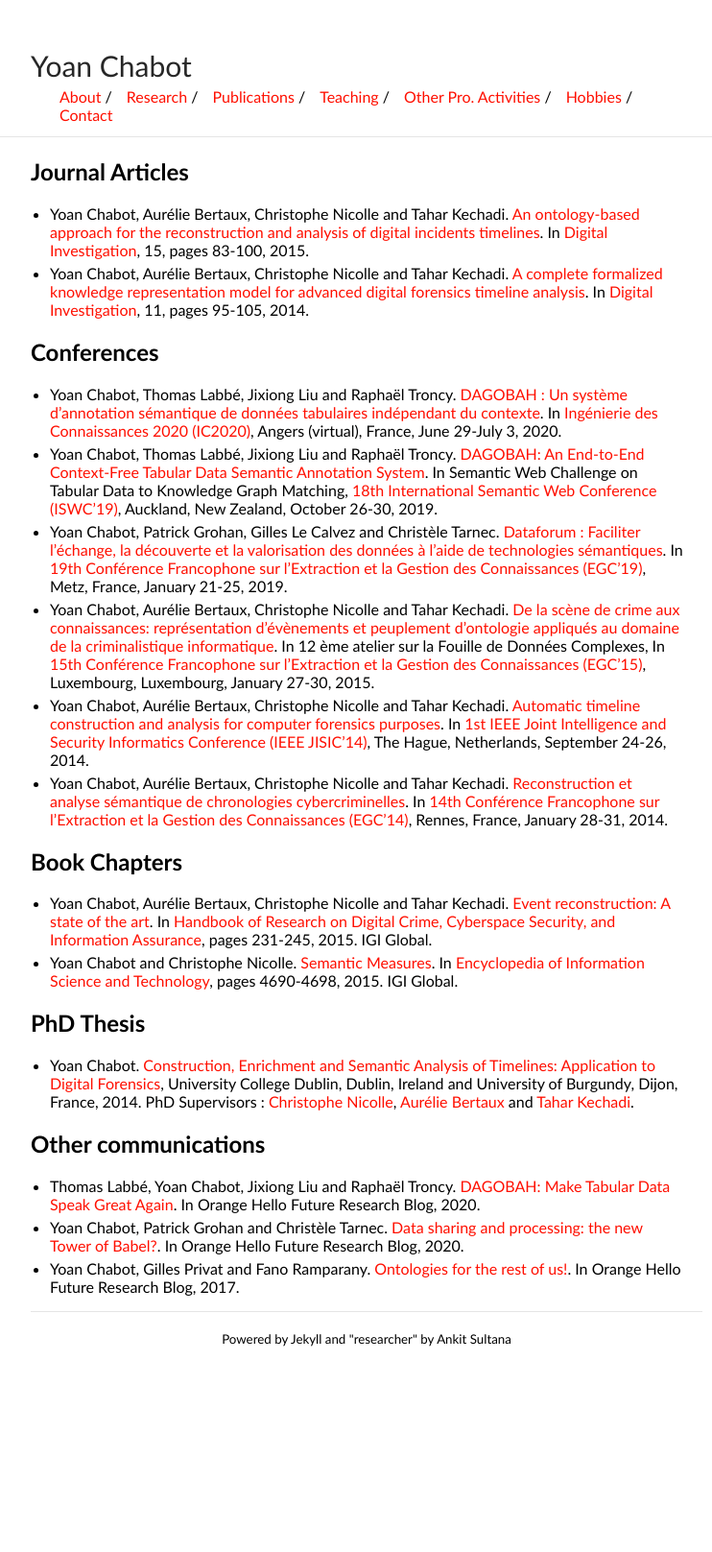
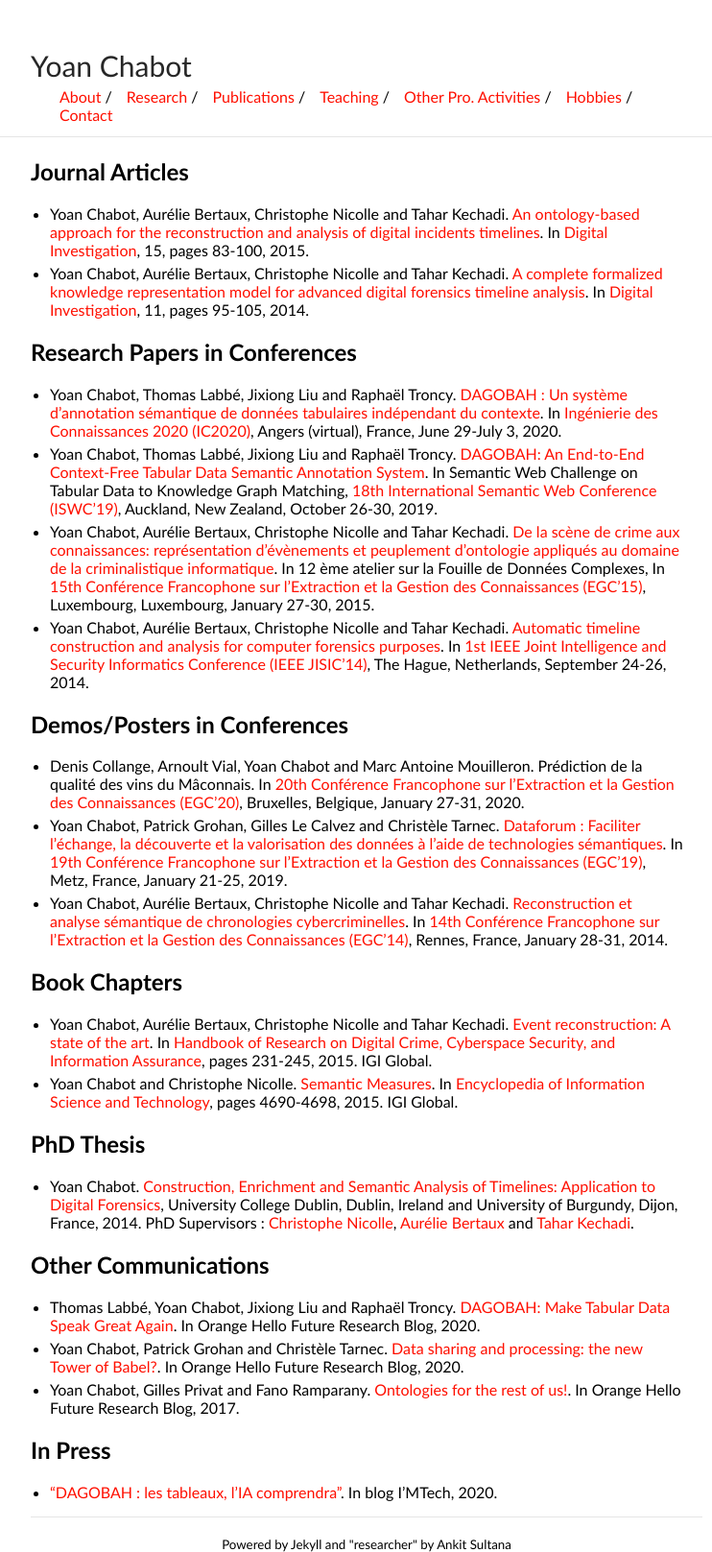
Before and after one commit to yoanchabot/yoanchabot.github.io, a Jekyll site: the page built from publications.md, in a window 1280 px wide. Shown: the whole page at 96% size, without its empty margins (258-1000 px from the left). Built offline with Jekyll 4.4.1, drawn with Linux system fonts in a browser that asks for light colours; before the commit the page ends 1403 px from its top, so only the background shows below that.

Commit message:
Update publications.md

```diff
--- a/publications.md
+++ b/publications.md
@@ -8,13 +8,17 @@ title: Publications
 * Yoan Chabot, Aurélie Bertaux, Christophe Nicolle and Tahar Kechadi. [An ontology-based approach for the reconstruction and analysis of digital incidents timelines](https://www.sciencedirect.com/science/article/abs/pii/S1742287615000869). In [Digital Investigation](https://www.sciencedirect.com/journal/digital-investigation), 15, pages 83-100, 2015.
 * Yoan Chabot, Aurélie Bertaux, Christophe Nicolle and Tahar Kechadi. [A complete formalized knowledge representation model for advanced digital forensics timeline analysis](https://www.sciencedirect.com/science/article/pii/S1742287614000528). In [Digital Investigation](https://www.sciencedirect.com/journal/digital-investigation), 11, pages 95-105, 2014.
 
-## Conferences
+## Research Papers in Conferences
 
 * Yoan Chabot, Thomas Labbé, Jixiong Liu and Raphaël Troncy. [DAGOBAH : Un système d'annotation sémantique de données tabulaires indépendant du contexte](http://pfia2020.fr/wp-content/uploads/2020/06/actes_IC_CH_PFIA2020.pdf). In [Ingénierie des Connaissances 2020 (IC2020)](http://pfia2020.fr/ic-2020/), Angers (virtual), France, June 29-July 3, 2020.
 * Yoan Chabot, Thomas Labbé, Jixiong Liu and Raphaël Troncy. [DAGOBAH: An End-to-End Context-Free Tabular Data Semantic Annotation System](http://ceur-ws.org/Vol-2553/paper6.pdf). In Semantic Web Challenge on Tabular Data to Knowledge Graph Matching, [18th International Semantic Web Conference (ISWC'19)](https://iswc2019.semanticweb.org/), Auckland, New Zealand, October 26-30, 2019.
-* Yoan Chabot, Patrick Grohan, Gilles Le Calvez and Christèle Tarnec. [Dataforum : Faciliter l'échange, la découverte et la valorisation des données à l'aide de technologies sémantiques](https://editions-rnti.fr/?inprocid=1002529). In [19th Conférence Francophone sur l'Extraction et la Gestion des Connaissances (EGC'19)](https://egc2019.sciencesconf.org/), Metz, France, January 21-25, 2019.
 * Yoan Chabot, Aurélie Bertaux, Christophe Nicolle and Tahar Kechadi. [De la scène de crime aux connaissances: représentation d’évènements et peuplement d’ontologie appliqués au domaine de la criminalistique informatique](https://www.insight-centre.org/sites/default/files/publications/17.212_de_la_scene_de_crime_aux_connaissances_representation_devenements_et_peuplement_dontologie_appliques_au_domaine_de_la_criminalistique_informatique.pdf). In 12 ème atelier sur la Fouille de Données Complexes, In [15th Conférence Francophone sur l'Extraction et la Gestion des Connaissances (EGC'15)](https://www.egc.asso.fr/publications/actes-egc/actes-conference-egc-2015.html), Luxembourg, Luxembourg, January 27-30, 2015.
 * Yoan Chabot, Aurélie Bertaux, Christophe Nicolle and Tahar Kechadi. [Automatic timeline construction and analysis for computer forensics purposes](https://ieeexplore.ieee.org/document/6975591). In [1st IEEE Joint Intelligence and Security Informatics Conference (IEEE JISIC'14)](http://www.eisic.eu/eisic2014/), The Hague, Netherlands, September 24-26, 2014.
+
+## Demos/Posters in Conferences
+
+* Denis Collange, Arnoult Vial, Yoan Chabot and Marc Antoine Mouilleron. Prédiction de la qualité des vins du Mâconnais. In [20th Conférence Francophone sur l'Extraction et la Gestion des Connaissances (EGC'20)](https://egc2020.sciencesconf.org/), Bruxelles, Belgique, January 27-31, 2020.
+* Yoan Chabot, Patrick Grohan, Gilles Le Calvez and Christèle Tarnec. [Dataforum : Faciliter l'échange, la découverte et la valorisation des données à l'aide de technologies sémantiques](https://editions-rnti.fr/?inprocid=1002529). In [19th Conférence Francophone sur l'Extraction et la Gestion des Connaissances (EGC'19)](https://egc2019.sciencesconf.org/), Metz, France, January 21-25, 2019.
 * Yoan Chabot, Aurélie Bertaux, Christophe Nicolle and Tahar Kechadi. [Reconstruction et analyse sémantique de chronologies cybercriminelles](https://editions-rnti.fr/?inprocid=1001969). In [14th Conférence Francophone sur l'Extraction et la Gestion des Connaissances (EGC'14)](http://egc2014.irisa.fr/), Rennes, France, January 28-31, 2014.
 
 ## Book Chapters
@@ -26,8 +30,11 @@ title: Publications
 
 * Yoan Chabot. [Construction, Enrichment and Semantic Analysis of Timelines: Application to Digital Forensics](http://www.theses.fr/2015DIJOS037/document), University College Dublin, Dublin, Ireland and University of Burgundy, Dijon, France, 2014. PhD Supervisors : [Christophe Nicolle](https://scholar.google.fr/citations?user=sIwxy6IAAAAJ&hl=fr), [Aurélie Bertaux](https://scholar.google.fr/citations?hl=fr&user=virzKdYAAAAJ) and [Tahar Kechadi](https://people.ucd.ie/tahar.kechadi).
 
-## Other communications
+## Other Communications
 
 * Thomas Labbé, Yoan Chabot, Jixiong Liu and Raphaël Troncy. [DAGOBAH: Make Tabular Data Speak Great Again](https://hellofuture.orange.com/en/dagobah-make-tabular-data-speak-great-again/). In Orange Hello Future Research Blog, 2020.
 * Yoan Chabot, Patrick Grohan and Christèle Tarnec. [Data sharing and processing: the new Tower of Babel?](https://hellofuture.orange.com/en/data-sharing-and-processing-the-new-tower-of-babel/). In Orange Hello Future Research Blog, 2020.
 * Yoan Chabot, Gilles Privat and Fano Ramparany. [Ontologies for the rest of us!](https://hellofuture.orange.com/en/ontologies-for-the-rest-of-us/). In Orange Hello Future Research Blog, 2017.
+
+## In Press
+* ["DAGOBAH : les tableaux, l'IA comprendra"](https://blogrecherche.wp.imt.fr/2020/06/22/dagobah-les-tableaux-lia-comprendra/). In blog I'MTech, 2020.
```
